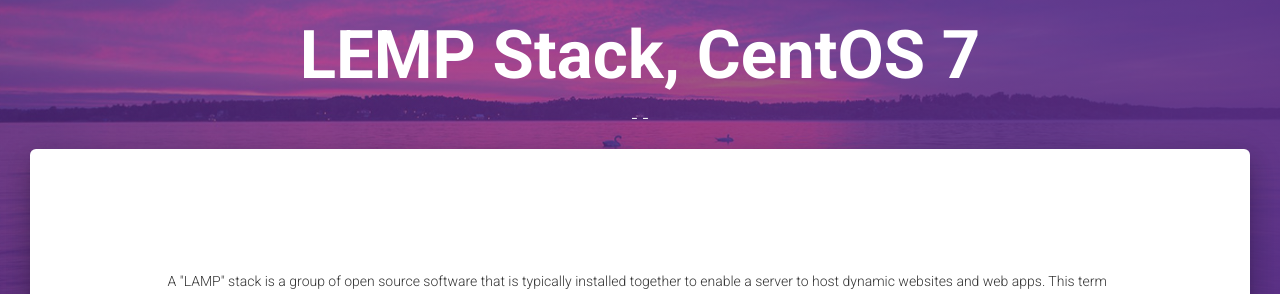
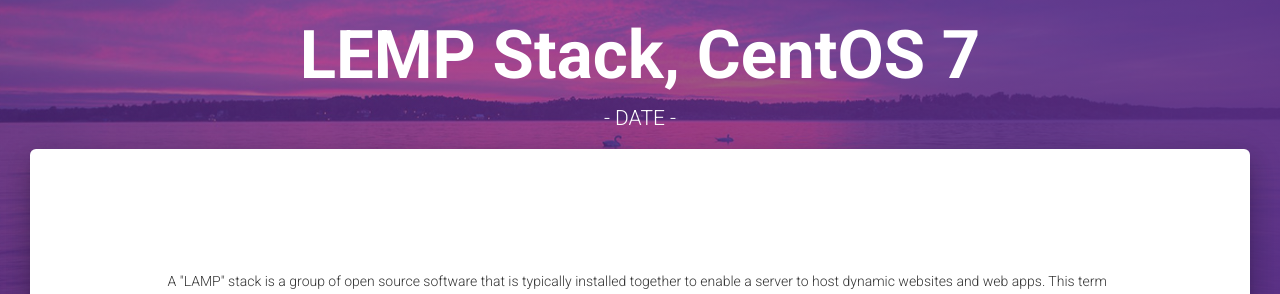
Before and after one commit to Cloudxtreme/doc-centos-7, a Jekyll site: the page built from _posts/2017-03-07-installing-lemp-stack-centos-7.md, in a window 1280 px wide and 900 px high. Shown: the part 375-669 px from the top of the window. Built offline with Jekyll 4.4.1, drawn with Linux system fonts in a browser that asks for light colours; nearby versions of some CDN libraries.

Commit message:
üpdate md

```diff
--- a/_posts/2017-03-07-installing-lemp-stack-centos-7.md
+++ b/_posts/2017-03-07-installing-lemp-stack-centos-7.md
@@ -11,7 +11,7 @@
 					<div class="col-md-8 col-md-offset-2">
 						<div class="brand">
 							<h1>{{ page.title }}</h1>
-							<h3>- {{ post.date | date_to_string }} -</h3>
+							<h3>- Date -</h3>
 						</div>
 					</div>
 				</div>
```
